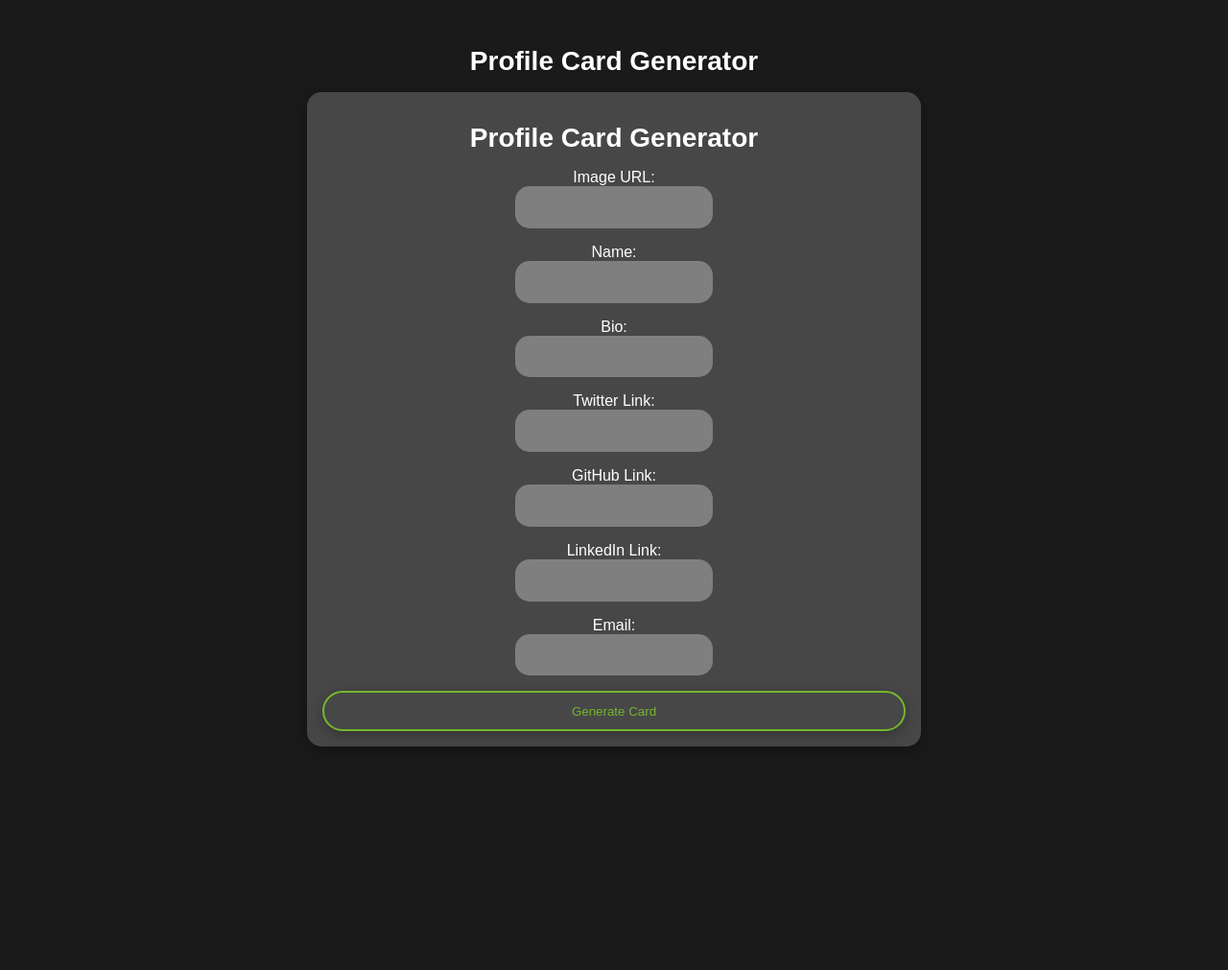
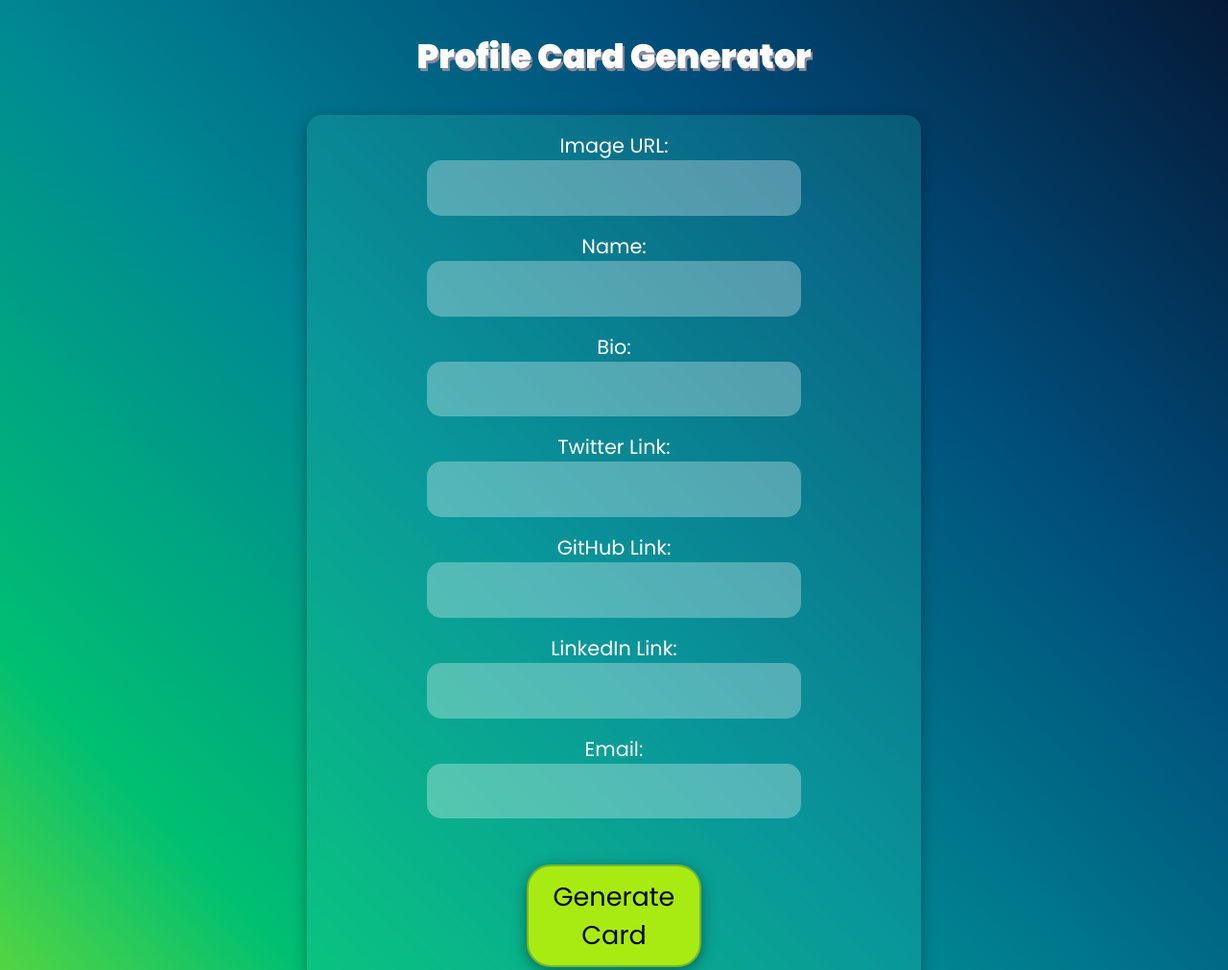
Before and after one commit to piyushkdas0611/Profile-Card-Generator, a plain HTML site: page index.html in a window 1280 px wide. Shown: the top 1011 px of the page at 96% size. Drawn offline with Linux system fonts and the light colour scheme; a web font is replaced by a local one.

Commit message:
added some enhancements to UI

```diff
--- a/index.html
+++ b/index.html
@@ -16,7 +16,7 @@
   <body>
     <h1>Profile Card Generator</h1>
     <div class="input-form">
-      <h1>Profile Card Generator</h1>
+      <!-- <h1>Profile Card Generator</h1> -->
       <form action="">
         <label for="image">Image URL:</label>
         <input type="text" id="image" required />
--- a/stylesheets/index.css
+++ b/stylesheets/index.css
@@ -1,3 +1,5 @@
+@import url('https://fonts.googleapis.com/css2?family=Poppins:wght@900&family=Roboto+Slab:wght@100;300&display=swap');
+
 * {
   margin: 0;
   padding: 0;
@@ -5,9 +7,9 @@
 }
 
 body {
-  background-color: #1a1a1a;
+  background-image: linear-gradient(to left bottom, #051937, #004d7a, #008793, #00bf72, #a8eb12);
   /* Dark background color for better contrast */
-  color: #fff;
+  color: #ffffff;
   max-width: 100vw;
   width: 100%;
   display: flex;
@@ -17,13 +19,16 @@ body {
   padding: 2rem;
   /* Increased padding for better spacing */
   text-align: center;
-  font-family: Arial, sans-serif;
+  font-family: 'Poppins', sans-serif;
   /* Choose an appropriate font */
 }
 
 h1 {
   margin: 1rem;
-  font-size: 28px;
+  text-shadow: 2px 3px 0px #898999;
+  margin: 0 auto 35px;
+  font-size: 2.2em;
+  text-align: center;
   /* Increase font size for headings */
 }
 
@@ -31,10 +36,11 @@ h1 {
   max-width: 50vw;
   width: 100%;
   padding: 1rem;
-  background: rgba(255, 255, 255, 0.2);
+  background: rgba(48, 213, 186, 0.2);
   backdrop-filter: blur(7px);
   border-radius: 15px;
   box-shadow: 0 4px 15px rgba(0, 0, 0, 0.3);
+  margin-bottom: 4rem;
   /* Subtle shadow effect */
 }
 
@@ -43,6 +49,8 @@ form {
   flex-direction: column;
   justify-content: center;
   align-items: center;
+  font-size: 1.3em;
+  font-family: 'Poppins', sans-serif;
 }
 
 input {
@@ -52,33 +60,37 @@ input {
   margin-bottom: 1rem;
   background-color: rgba(255, 255, 255, 0.3);
   /* Lighter input background */
-  color: #333;
+  color: #000000;
+  font-size: 0.9em;
+  font-family: 'Poppins', sans-serif;
   /* Darker text color for input */
 }
 
 button {
   padding: 0.7rem;
   border-radius: 25px;
-  background: transparent;
-  width: 100%;
+  background-color: #A8EB12;
+  width: 30%;
   border: 2px solid #74B72E;
   /* Solid border */
   align-self: center;
-  box-shadow: 0 4px 15px rgba(0, 0, 0, 0.3);
+  box-shadow: 0 4px 15px rgba(0, 0, 0, 0.4);
   /* Subtle shadow effect */
-  color: #74B72E;
+  color: #000000;
   /* Button text color */
+  font-size: 1.3em;
+  font-family: 'Poppins', sans-serif;
   transition: background-color 0.3s, color 0.3s;
+}
+
+#generate{
+  margin: 2rem;
 }
 
 button:hover {
   cursor: pointer;
-  background-color: #74B72E;
-  /* Button background color on hover */
-  color: #fff;
-  /* Button text color on hover */
-  font-weight: bold;
-  box-shadow: 0 0 10px rgba(0, 0, 0, 0.5);
+  background-color: #b7ff00;
+  box-shadow: 0 0 10px rgba(0, 0, 0, 0.2);
   /* Slightly darker shadow on hover */
 }
 
@@ -104,14 +116,11 @@ button:hover {
 @media (max-width : 728px) {
   .input-form {
     max-width: 100vw;
+  }
 
-  }
   input {
     max-width: 360px;
     width: 100%;
     margin-top: 1rem;
   }
-
-
-
 }
```
